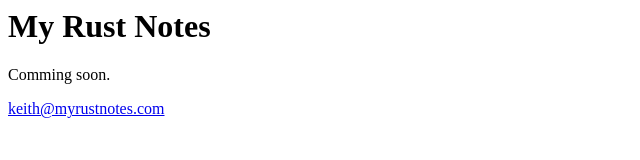
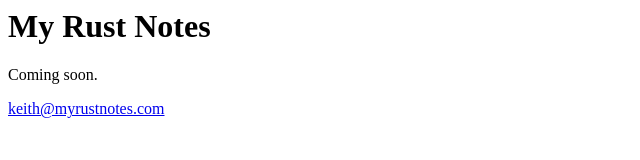
Before and after one commit to MyRustNotes/myrustnotes.github.io, a plain HTML site: page index.html in a window 1280 px wide. Shown: the full height of the page, 0-640 px from the left. Drawn offline with Linux system fonts and the light colour scheme.

Commit message:
Fixing another typo.

```diff
--- a/index.html
+++ b/index.html
@@ -4,7 +4,7 @@
     </head>
     <body>
         <h1>My Rust Notes</h1>
-        <p>Comming soon.</p>
+        <p>Coming soon.</p>
         <p><a href="mailto:keith@myrustnotes.com">keith@myrustnotes.com</a></p>
     </body>
 </html>
```
